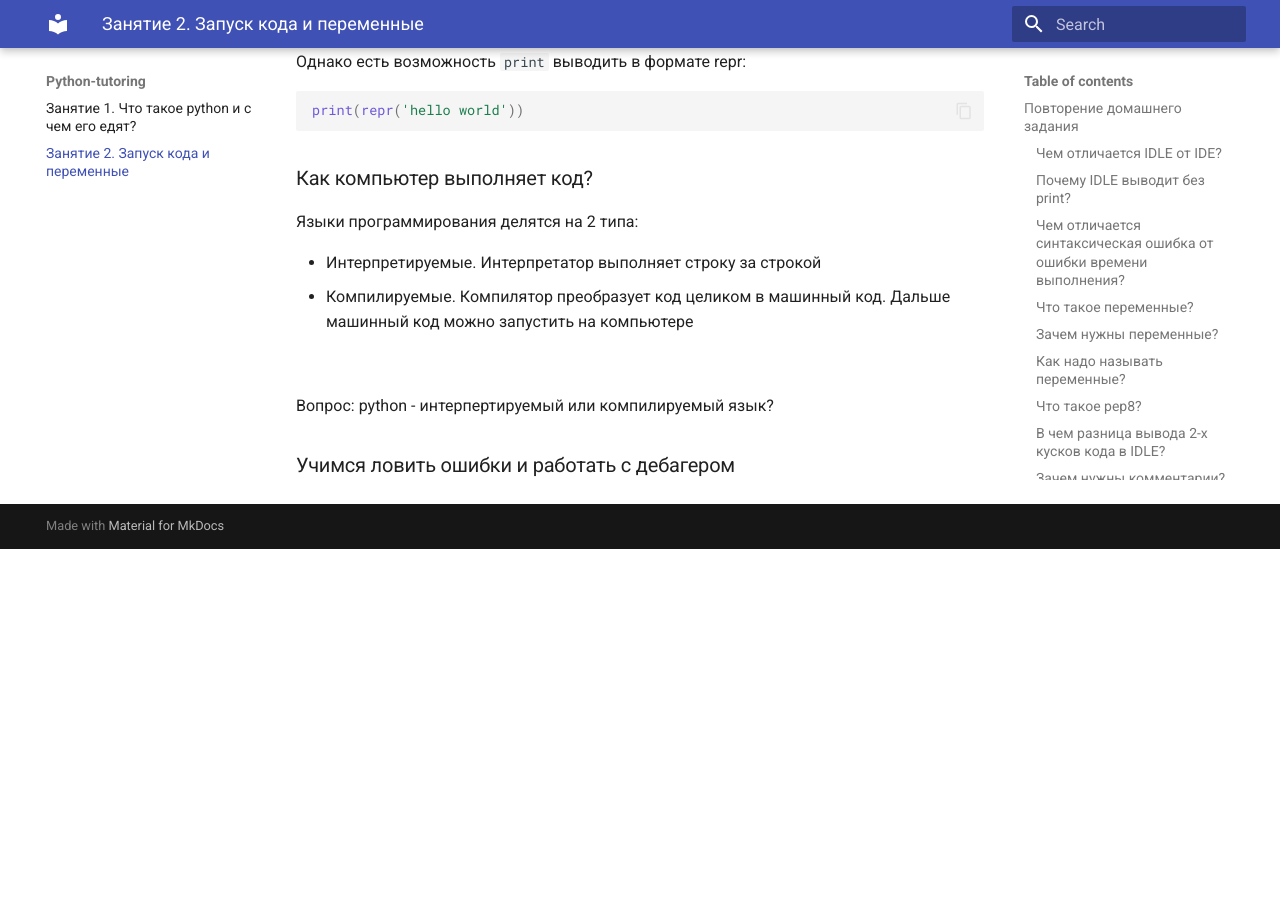
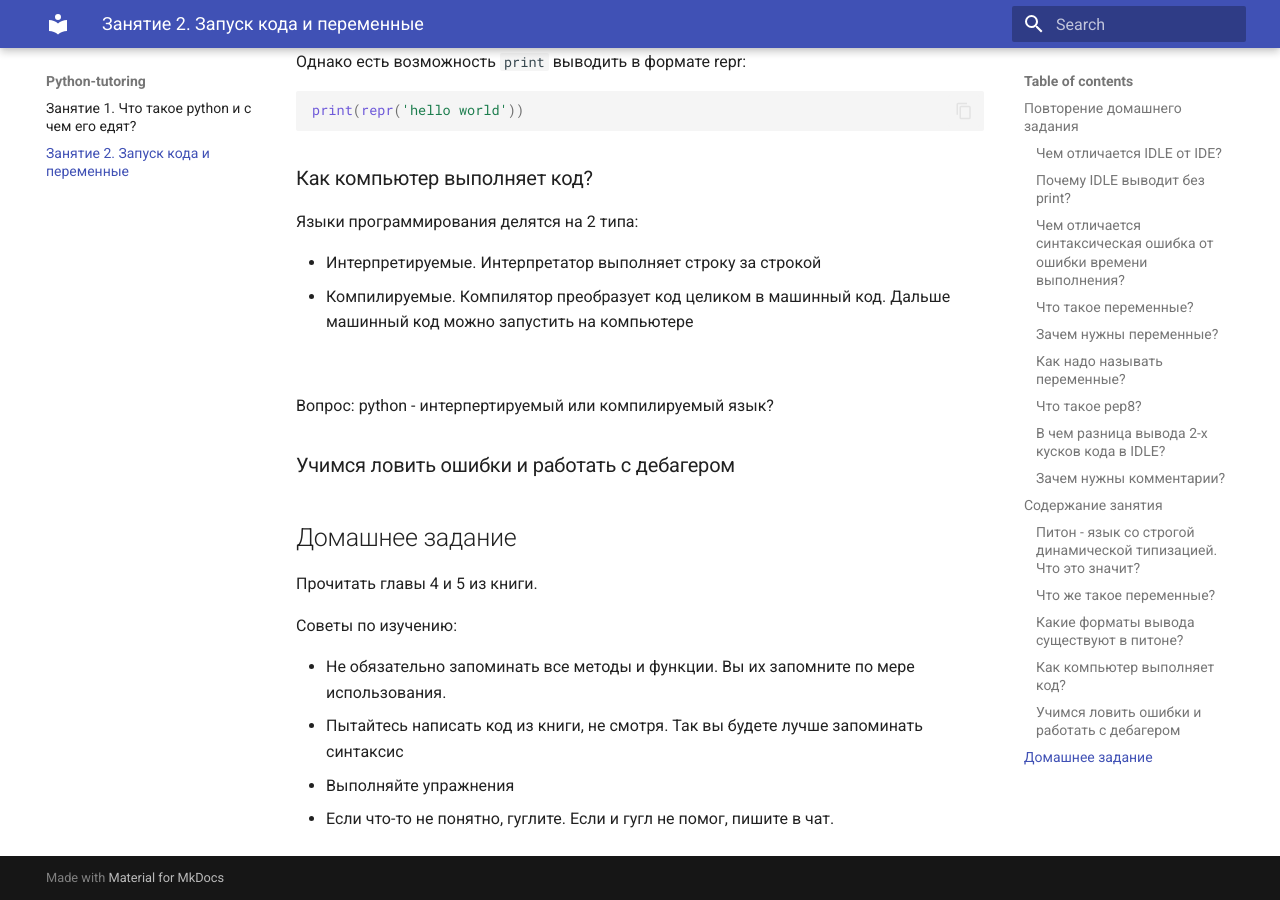
Before and after one commit to VsevolodKozlov-git/python-tutoring-course, an MkDocs documentation site: the page built from docs/lesson2/main.md, in a window 1280 px wide and 900 px high, scrolled down 2707 px. Built offline with MkDocs 1.6.1 and Material for MkDocs 9.7.7, drawn with Linux system fonts in a browser that asks for light colours; before the commit the page ends 3256 px from its top, so only the background shows below that.

Commit message:
feat: дз для 2-го занятия

```diff
--- a/docs/lesson2/main.md
+++ b/docs/lesson2/main.md
@@ -140,3 +140,14 @@ print(repr('hello world'))
 Вопрос: python - интерпертируемый или компилируемый язык?
 
 ### Учимся ловить ошибки и работать с дебагером
+
+## Домашнее задание
+
+Прочитать главы 4 и 5 из книги.
+
+Советы по изучению:
+
+- Не обязательно запоминать все методы и функции. Вы их запомните по мере использования.
+- Пытайтесь написать код из книги, не смотря. Так вы будете лучше запоминать синтаксис
+- Выполняйте упражнения
+- Если что-то не понятно, гуглите. Если и гугл не помог, пишите в чат.
```
